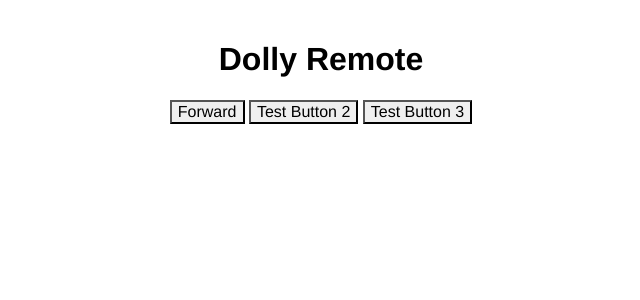
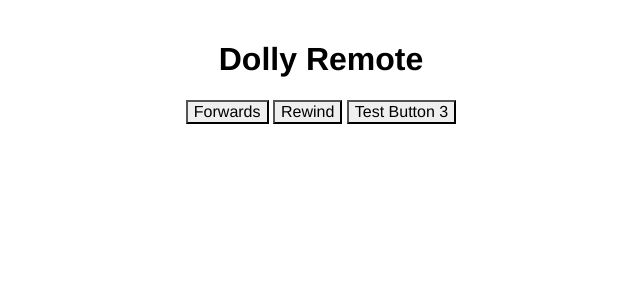
Before and after one commit to deeboss/python-js-dolly-cam-app, a Flask app: page / in a window 1280 px wide. Shown: the top 300 px of the page, without its empty margins (319-959 px from the left). Run offline with Flask 2, Linux system fonts and the light colour scheme.

Commit message:
rewind function

```diff
--- a/app.py
+++ b/app.py
@@ -10,7 +10,8 @@ GPIO.cleanup()
 os.system(". venv/bin/activate")
 
 # Initialize motor position
-motor_position = 0
+global steps_taken
+steps_taken = 0
 
 # Motor GPIO set up
 step_seq = [
@@ -64,12 +65,12 @@ def blinkLed():
     '''
     # motor return
     while Buttonback == True:
-        for i in range(motor_position,0,-1):
+        for i in range(steps_taken,0,-1):
             for step in range(7,-1,-2):
                 for pin in range(4):
                     GPIO.output(control_pins[pin], step_seq[step][pin])
                 time.sleep(0.002)
-        motor_position == 0  # reset motor position
+        steps_taken == 0  # reset motor position
     '''
 
     return jsonify("hello")
@@ -90,13 +91,19 @@ def checkIfMotorShouldMove():
 
 def startRunningMotor():
     global motorMove
+    global steps_taken
+
     while motorMove == True:
         for step in range(0,8,2): # one full loop through is one rotation of motor (prior to gearing)
             for pin in range(4):
                 GPIO.output(control_pins[pin], step_seq[step][pin])
             time.sleep(0.002)
-        # # motor_position += 1
+        steps_taken += 1
+
         checkIfMotorShouldMove()
+
+    print("Stopping Motor. Total Steps Taken:")
+    print(steps_taken)
 
 @app.route('/forwardStart')
 def forwardStart():
@@ -113,6 +120,21 @@ def forwardStop():
     global stopCommandIssued
     stopCommandIssued = True
 
+    return jsonify("OK")
+
+@app.route('/rewind')
+def rewind():
+    global steps_taken
+    print("Initiating Rewind. Total Steps To Take:")
+    print(steps_taken)
+
+    for i in range(0, steps_taken):
+        for step in range(7,-1,-2): # one full loop through is one rotation of motor (prior to gearing)
+            for pin in range(4):
+                GPIO.output(control_pins[pin], step_seq[step][pin])
+            time.sleep(0.002)
+
+    steps_taken = 0
     return jsonify("OK")
 
 @app.route('/captureImage')
--- a/static/js/app.js
+++ b/static/js/app.js
@@ -45,4 +45,9 @@ $(function() {
       $.getJSON('/forwardStop', {}, function(data) {});
       return false;
     });
+
+    $('#rewind').on("click", function() {
+      $.getJSON('/rewind', {}, function(data) {});
+      return false;
+    });
   });
--- a/templates/index.html
+++ b/templates/index.html
@@ -20,8 +20,8 @@
         <!-- <img src="http://placehold.it/1920x1080"> -->
       </div>
       <div class="sandbox-controls">
-        <button id="forward">Forward</button>
-        <button>Test Button 2</button>
+        <button id="forward">Forwards</button>
+        <button id="rewind">Rewind</button>
         <button>Test Button 3</button>
       </div>
     </div>
```
